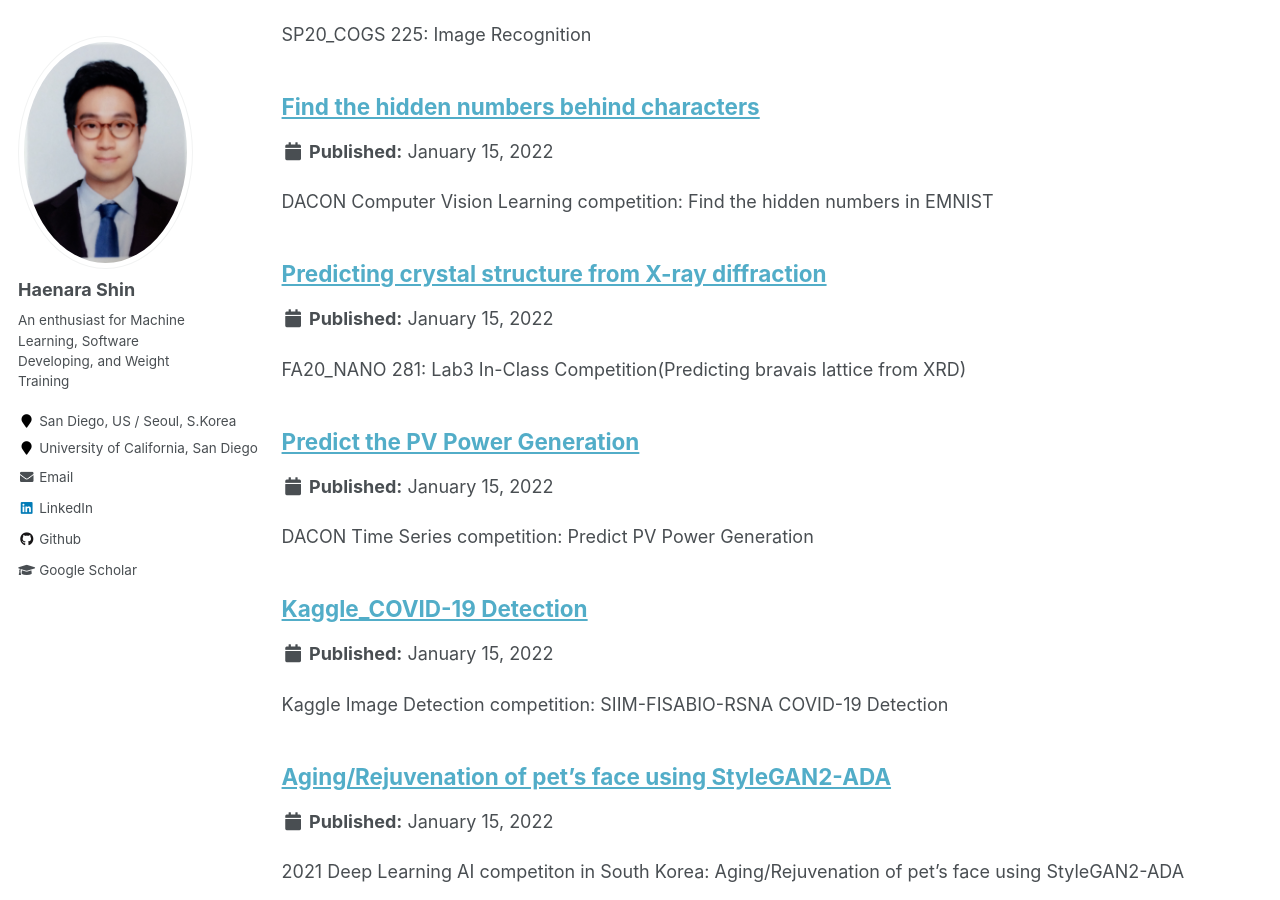
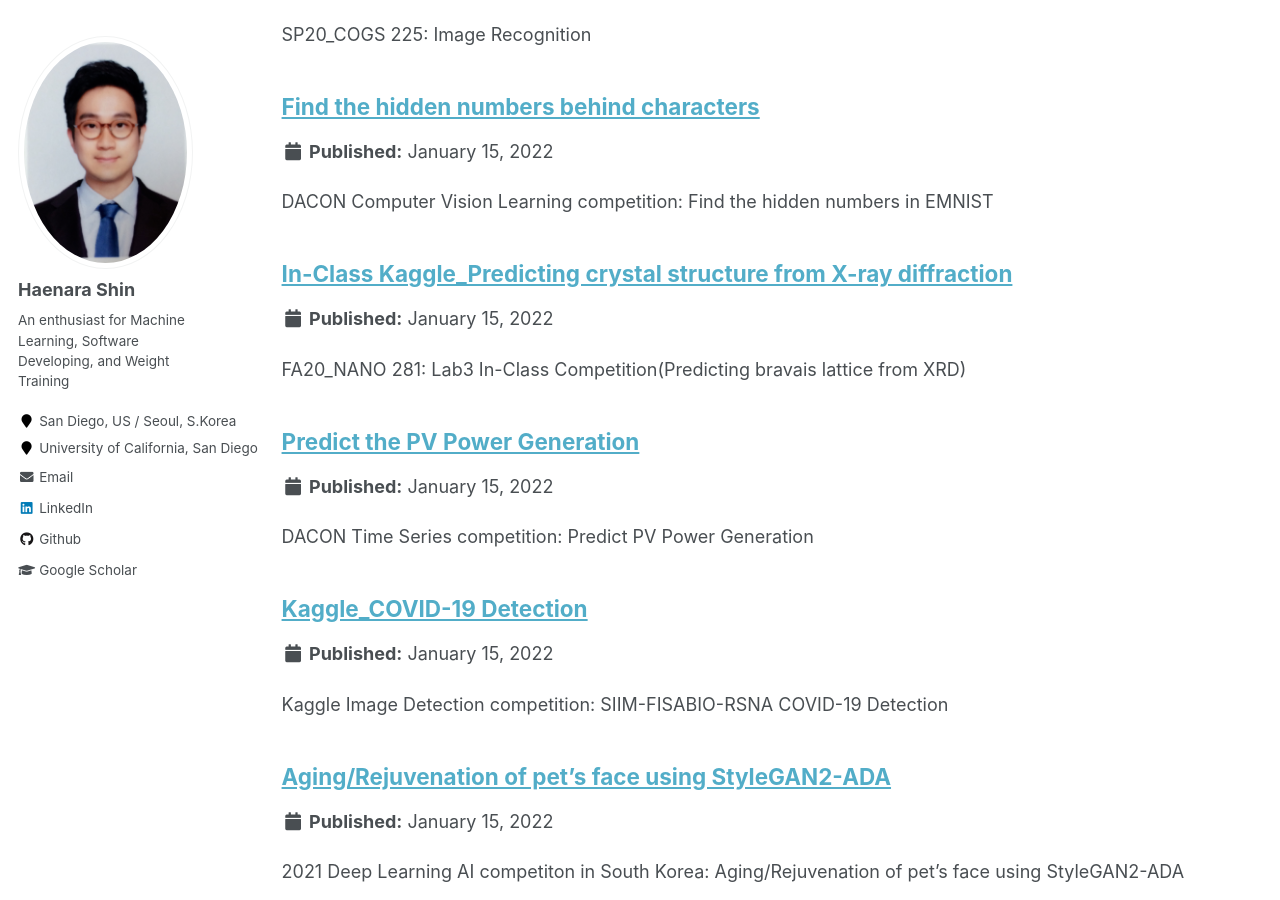
Before and after one commit to haenara-shin/haenara-shin.github.io, a Jekyll site: the page built from _pages/portfolio.html, in a window 1280 px wide and 900 px high, scrolled down 962 px. Built offline with Jekyll 4.4.1, drawn with Linux system fonts in a browser that asks for light colours.

Commit message:
Update 07_In-Class Kaggle_XRD Bravais Lattice Classification.md

```diff
--- a/_portfolio/07_In-Class Kaggle_XRD Bravais Lattice Classification.md
+++ b/_portfolio/07_In-Class Kaggle_XRD Bravais Lattice Classification.md
@@ -1,5 +1,5 @@
 ---
-title: "Predicting crystal structure from X-ray diffraction"
+title: "In-Class Kaggle_Predicting crystal structure from X-ray diffraction"
 excerpt: "FA20_NANO 281: Lab3 In-Class Competition(Predicting bravais lattice from XRD)"
 collection: portfolio
 ---
```
